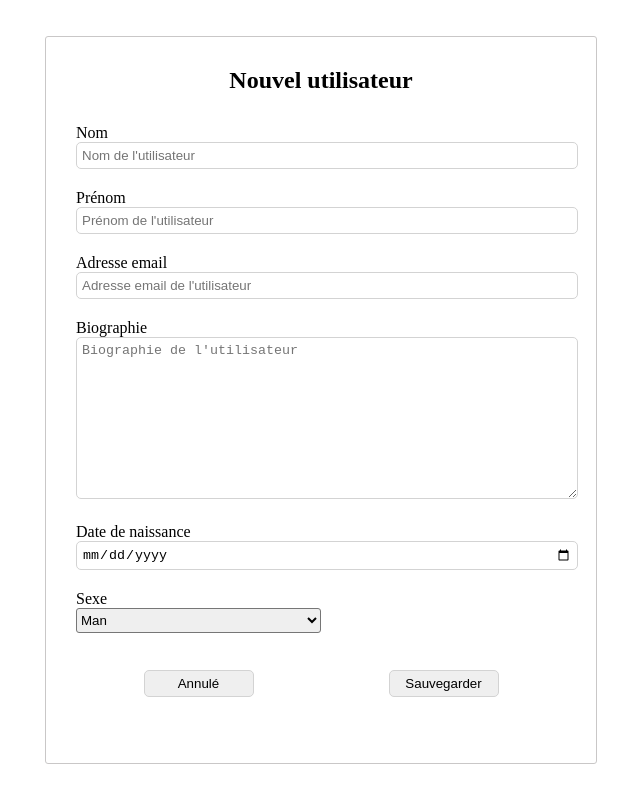
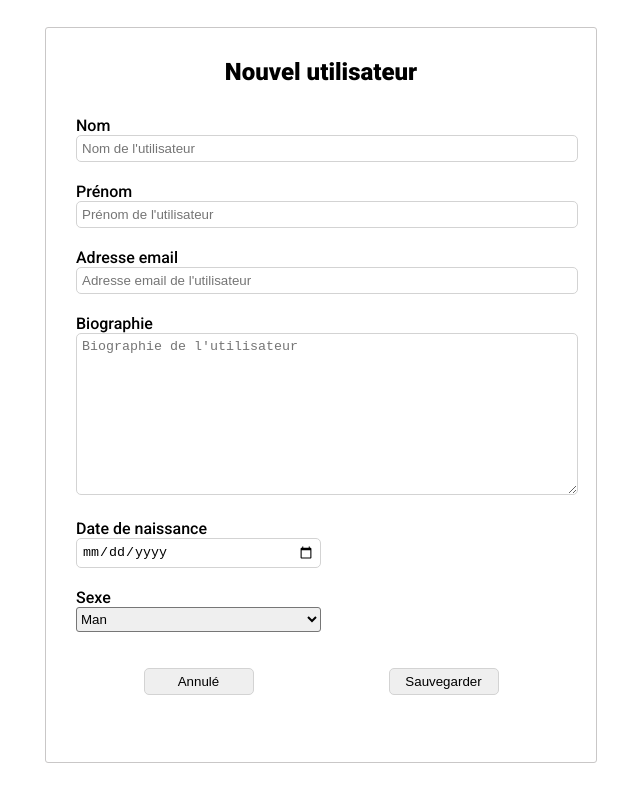
Before and after one commit to abelRdimby/loign, a plain HTML site: page index.html in a window 1280 px wide. Shown: the whole page, without its empty margins (319-959 px from the left). Drawn offline with Linux system fonts and the light colour scheme.

Commit message:
formulaire Visibility Okay

```diff
--- a/index.html
+++ b/index.html
@@ -3,14 +3,19 @@
 <head>
     <meta charset="UTF-8">
     <meta name="viewport" content="width=device-width, initial-scale=1.0">
+    <!-- FONT-GOOGLE -->
+    <link rel="preconnect" href="https://fonts.googleapis.com">
+    <link rel="preconnect" href="https://fonts.gstatic.com" crossorigin>
+    <link href="https://fonts.googleapis.com/css2?family=Roboto:wght@300;500;900&display=swap" rel="stylesheet">
+    <!-- CSS Global -->
     <link rel="stylesheet" href="style.css">
     <title>formulaire</title>
 </head>
 <body>
     <section class="login">
         <form id="form-user-add">
-            <!-- <h2>Nouvel utilisateur</h2> -->
-            <h1>Nouvel utilisateur</h1>
+            <h2>Nouvel utilisateur</h2>
+            <!-- <h1>Nouvel utilisateur</h1> -->
             <label for="firstname">Nom</label><br>
             <input type="text" name="firstname" id="firstname" placeholder="Nom de l'utilisateur"><br>
             <label for="lastname">Prénom</label><br>
@@ -19,9 +24,9 @@
             <input type="email" name="email" id="email" placeholder="Adresse email de l'utilisateur"><br>
             <label for="biographie">Biographie</label><br>
             <textarea name="biographie" id="biographie" placeholder="Biographie de l'utilisateur" cols="30" rows="10"></textarea><br>
-            <label for="birthday">Date de naissance</label><br>
-            <input type="date" name="birthday" id="birthday"><br>
             <div class="middle">
+                <label for="birthday">Date de naissance</label><br>
+                <input type="date" name="birthday" id="birthday"><br>
                 <label for="sex">Sexe</label><br>
                 <select name="sex" id="sex"><br>
                     <option value="man">Man</option>
--- a/style.css
+++ b/style.css
@@ -1,6 +1,6 @@
 body{
     width: 100%;
-    height: 800px;
+    height: 790px;
     /* overflow: hidden; */
     display: flex;
     justify-content: center;
@@ -8,6 +8,7 @@ body{
     align-items: center;
     padding: 0;
     margin: 0;
+    font-family: 'Roboto', sans-serif;
 }
 
 h2{
@@ -38,6 +39,9 @@ form {
     width: 50%;
     height: 100%;
 }
+.middle input{
+    width: 95%;
+}
 select {
     width: 100%;
     height: 25px;
```
